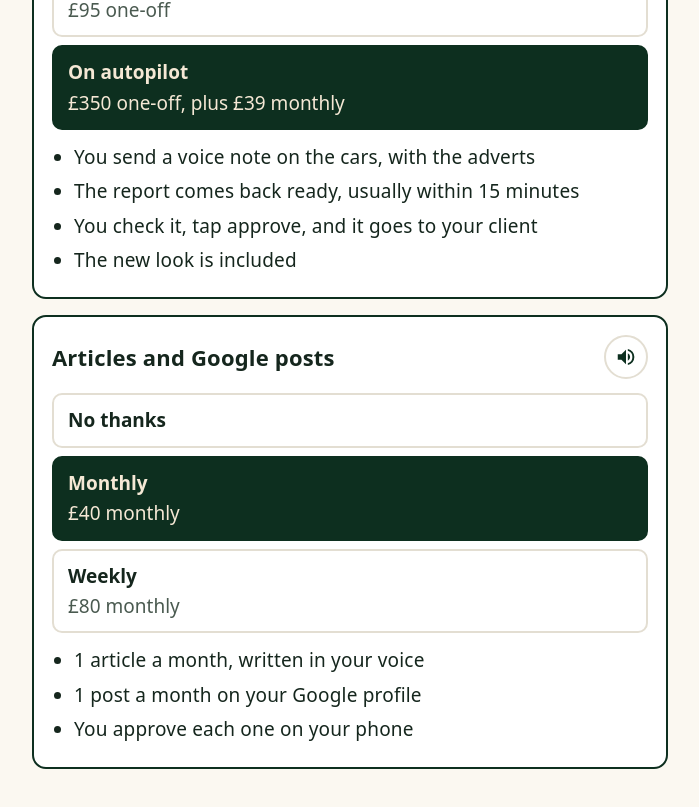
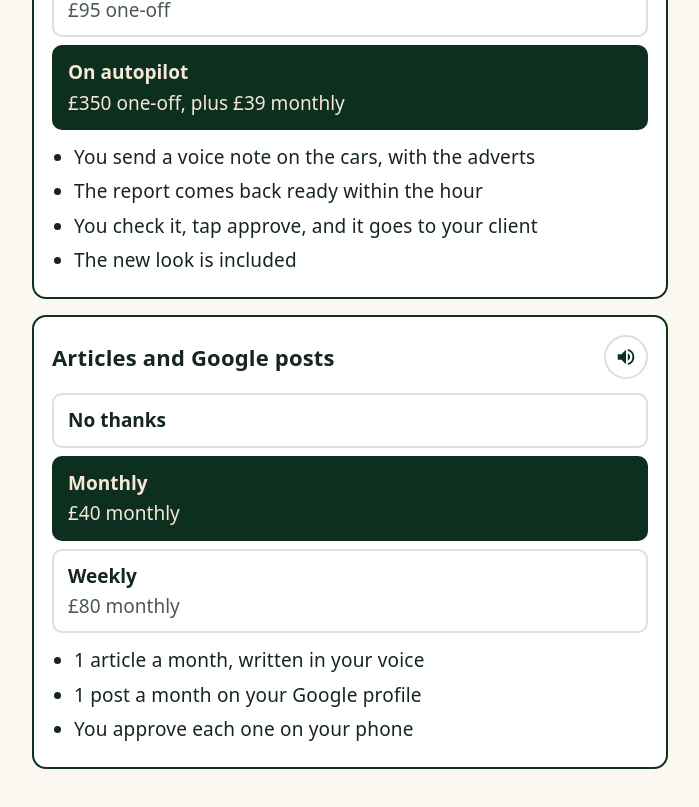
Before and after one commit to tomwilliams92-hue/dc-motoring-preview, a plain HTML site: page menu/index.html in a window 1280 px wide. Shown: the part 1350-2157 px from the top of the page, without its empty margins (84-783 px from the left). Drawn offline with Linux system fonts and the light colour scheme.

Commit message:
Menu: report within the hour

```diff
--- a/menu/index.html
+++ b/menu/index.html
@@ -148,7 +148,7 @@ const MENU = [
       'You fill it in, as you do now']},
     {id:'auto', label:'On autopilot', oneoff:350, monthly:39, what:[
       'You send a voice note on the cars, with the adverts',
-      'The report comes back ready, usually within 15 minutes',
+      'The report comes back ready within the hour',
       'You check it, tap approve, and it goes to your client',
       'The new look is included']}]},
   {id:'google', name:'Articles and Google posts', needs:'site', choices:[
```
